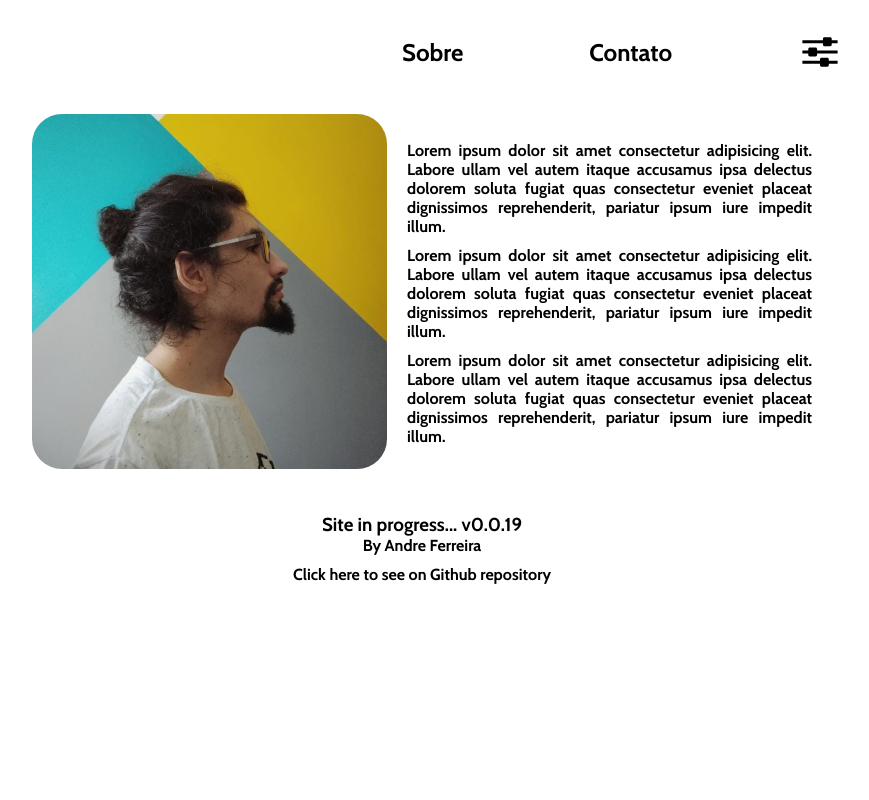
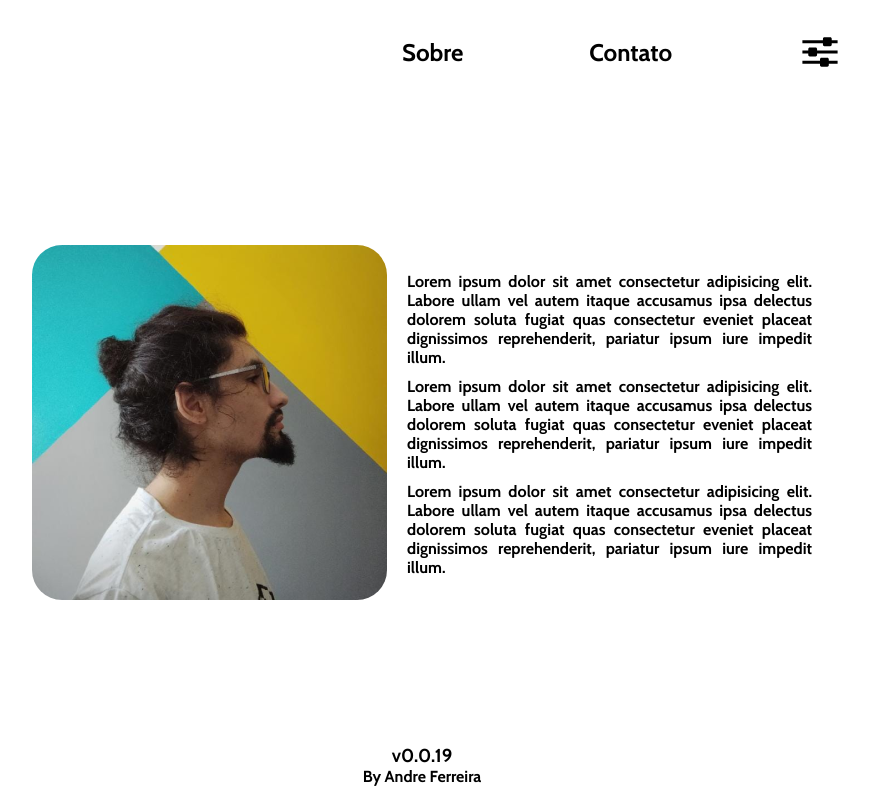
Before and after one commit to andre2l2/my-website, a Next.js app: page / in a window 1280 px wide. Shown: the whole page, without its empty margins (218-1087 px from the left). Built offline with nearby package versions, Linux system fonts and the light colour scheme.

Commit message:
:fire: ajustements in home page

```diff
--- a/components/atoms/css/center.atons.tsx
+++ b/components/atoms/css/center.atons.tsx
@@ -11,7 +11,7 @@ const CenterStyle = styled.div<ContainerType>`
 	align-items: center;
 
 	${({ type }) =>
-		type === 'row'
+		type === 'column'
 			? css`
 					flex-direction: column;
 			  `
@@ -19,7 +19,7 @@ const CenterStyle = styled.div<ContainerType>`
 			? css`
 					flex-direction: column;
 
-					@media (min-width: 600px) {
+					@media (min-width: 800px) {
 						flex-direction: row;
 					}
 			  `
--- /dev/null
+++ b/components/molecules/footer/footer.molecules.tsx
@@ -0,0 +1,14 @@
+import React from 'react';
+
+import packageJson from '../../../package.json';
+import { Title } from '../../atoms';
+import { Center } from '../../atoms/css/center.atons';
+
+export const FooterMolecules: React.FC = () => {
+	return (
+		<Center type="column">
+			<Title type="h3">v{packageJson.version}</Title>
+			<Title type="h4">By Andre Ferreira</Title>
+		</Center>
+	);
+};
--- a/components/molecules/main/containers.tsx
+++ b/components/molecules/main/containers.tsx
@@ -5,8 +5,12 @@ export const Infos = styled.div`
 	width: 350px;
 	border-radius: 30px;
 
-	@media (min-width: 600px) {
+	@media (min-width: 800px) {
 		width: 800px;
+		height: 80vh;
+		display: flex;
+		justify-content: center;
+		align-items: center;
 	}
 `;
 
--- a/pages/index.tsx
+++ b/pages/index.tsx
@@ -1,21 +1,9 @@
 import React, { Fragment } from 'react';
-import styled from 'styled-components';
-import packageJson from '../package.json';
 
-import { Title } from '../components/atoms/html/title/title.atoms';
-import { Link } from '../components/atoms/html/link/link.atoms';
 import { HeadMolecules } from '../components/molecules/head/head.molecules';
 import { HeaderMolecules } from '../components/molecules/header/header.molecules';
 import { MainMolecules } from '../components/molecules/main/main.molecules';
-
-const Center = styled.div`
-	margin-top: 30px;
-
-	display: flex;
-	flex-direction: column;
-	justify-content: center;
-	align-items: center;
-`;
+import { FooterMolecules } from '../components/molecules/footer/footer.molecules';
 
 const IndexPage: React.FC = () => {
 	return (
@@ -23,13 +11,7 @@ const IndexPage: React.FC = () => {
 			<HeadMolecules />
 			<HeaderMolecules />
 			<MainMolecules />
-			<Center>
-				<Title type="h3">Site in progress... v{packageJson.version}</Title>
-				<Title type="h4">By Andre Ferreira</Title>
-				<Link href="https://github.com/andre2l2/my-website" target="_blank">
-					Click here to see on Github repository
-				</Link>
-			</Center>
+			<FooterMolecules />
 		</Fragment>
 	);
 };
--- a/pages/main.css
+++ b/pages/main.css
@@ -7,3 +7,7 @@ body {
 	box-sizing: border-box;
 	font-family: 'Cabin', sans-serif;
 }
+
+body {
+	height: 100vh;
+}
```
Also changed, not shown: 1 other file (tests, documents, lock files or other folders).
